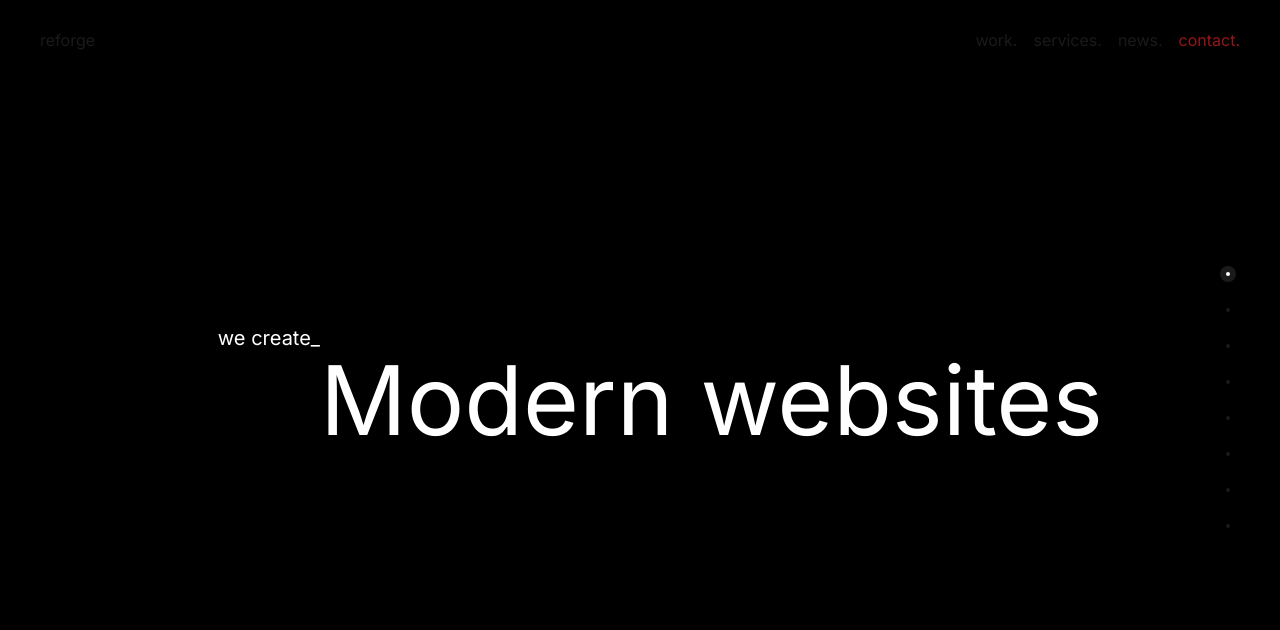
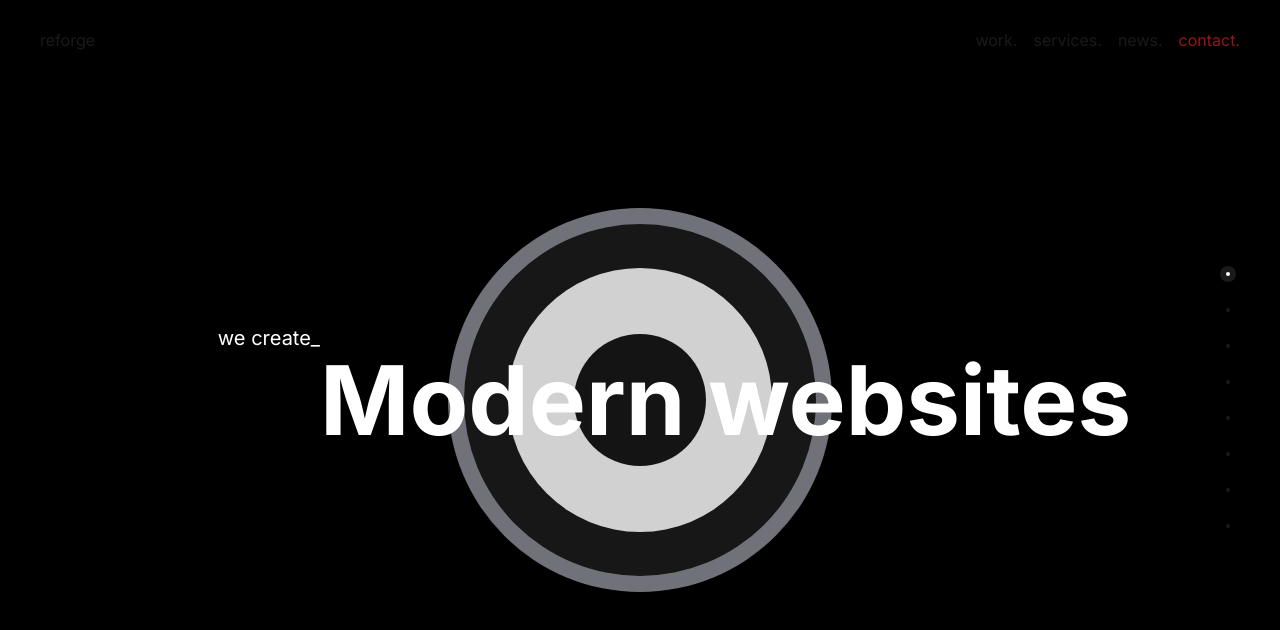
Before and after one commit to Alexjoshua14/reforge, a Next.js app: page / in a window 1280 px wide. Shown: the top 630 px of the page. Built offline with nearby package versions, Linux system fonts and the light colour scheme.

Commit message:
Further hero section design

```diff
--- a/src/app/globals.css
+++ b/src/app/globals.css
@@ -103,3 +103,9 @@
     @apply bg-background text-foreground;
   }
 }
+
+@layer utilities {
+  .font-hero {
+    @apply font-bold text-8xl;
+  }
+}
--- a/src/components/sections/Hero.tsx
+++ b/src/components/sections/Hero.tsx
@@ -65,15 +65,27 @@ const Hero: FC<HeroProps> = ({ }) => {
 
   return (
     <section ref={ref} className="w-full h-full flex items-center justify-center bg-black text-white">
-      <div className="absolute left-1/2 xl:left-1/4 top-1/2 -translate-y-1/2 -translate-x-1/2 xl:-translate-x-0 w-fit">
+      <div className="z-10 absolute left-1/2 xl:left-1/4 top-1/2 -translate-y-1/2 -translate-x-1/2 xl:-translate-x-0 w-fit">
         <div className="absolute top-0 left-1/2 xl:left-0 -translate-y-full -translate-x-1/2 xl:-translate-x-full text-xl">
           <h1>we create_</h1>
         </div>
         {isClient &&
-          (<p className="text-8xl whitespace-nowrap">
+          (<p className="font-hero whitespace-nowrap">
             {heroPhrase}
           </p>)
         }
+      </div>
+      <div className="absolute top-1/2 left-1/2 -translate-x-1/2 -translate-y-1/2 flex">
+        <div className="w-96 h-96 rounded-full bg-zinc-500 flex items-center justify-center">
+          <div className="w-11/12 aspect-square rounded-full bg-black/80 flex items-center justify-center">
+            <div className="w-3/4 aspect-square rounded-full bg-white/80 flex items-center justify-center">
+              <div className="w-1/2 aspect-square rounded-full bg-black/90">
+
+              </div>
+            </div>
+          </div>
+        </div>
+
       </div>
     </section>
   )
```
